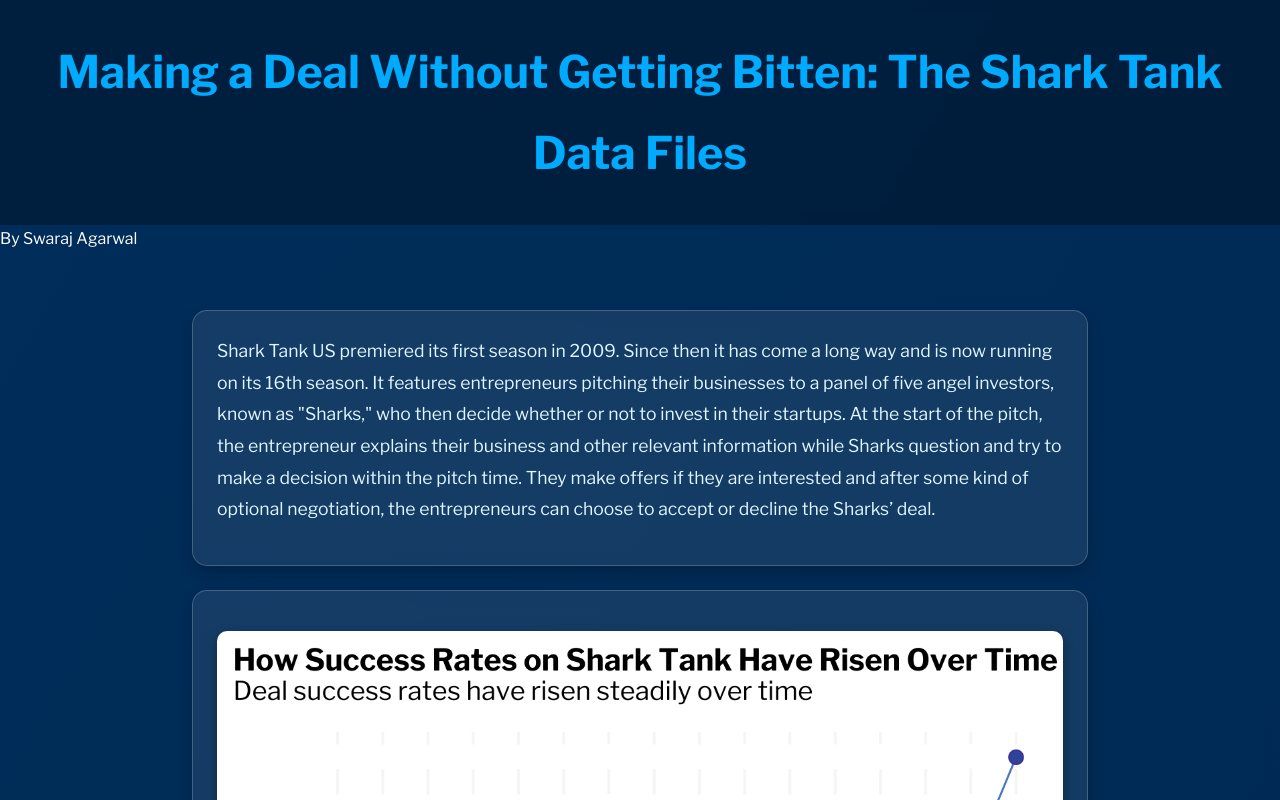
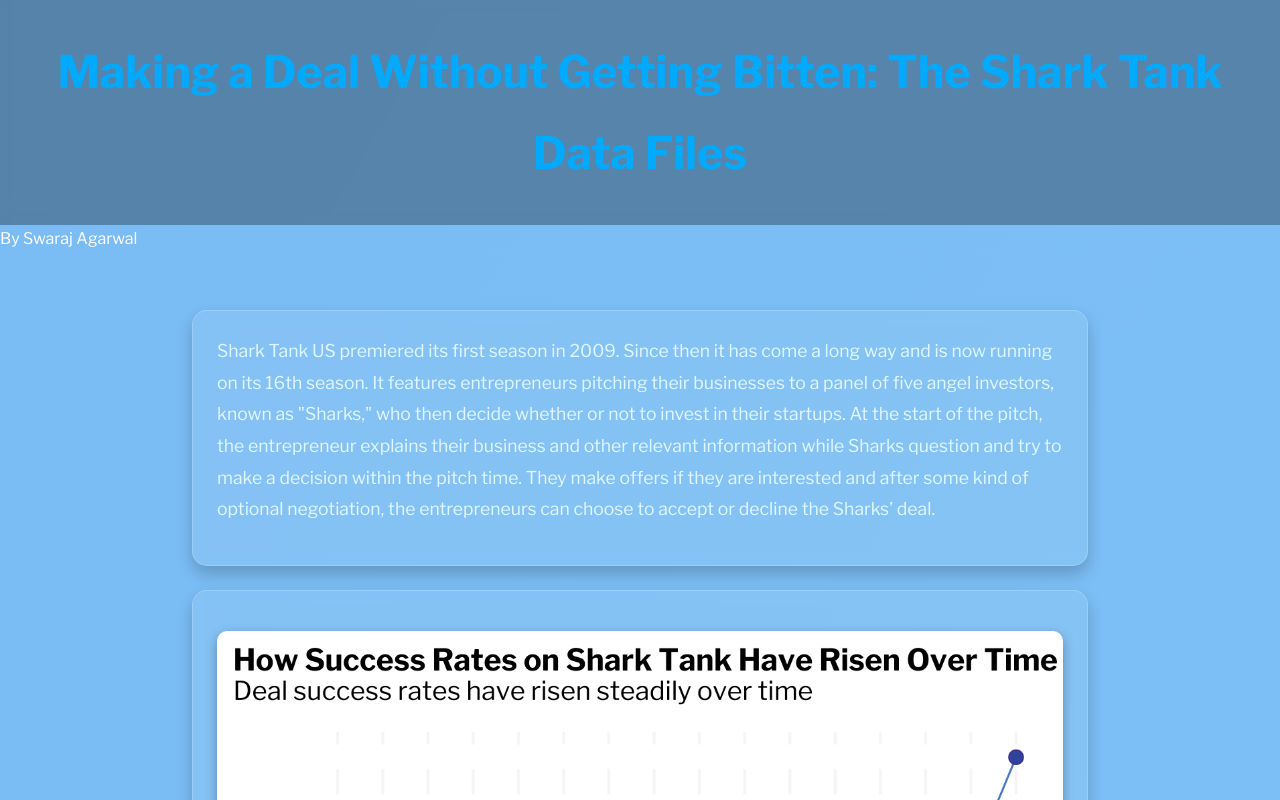
Before and after one commit to swarajagarwal/shark-tank, a plain HTML site: page index.html in a window 1280 px wide. Shown: the top 800 px of the page. Drawn offline with nearby package versions, Linux system fonts and the light colour scheme.

Commit message:
Update styles.css

```diff
--- a/styles.css
+++ b/styles.css
@@ -8,7 +8,7 @@
 body {
     font-family: 'Libre Franklin', sans-serif;
     color: #ffffff;
-    background: linear-gradient(120deg, #003366, #001f3f);
+    background: linear-gradient(120deg, #74b3f1, #87CEFA);
     animation: oceanWave 20s infinite linear alternate;
     background-size: 400% 400%;
     line-height: 1.8;
```
